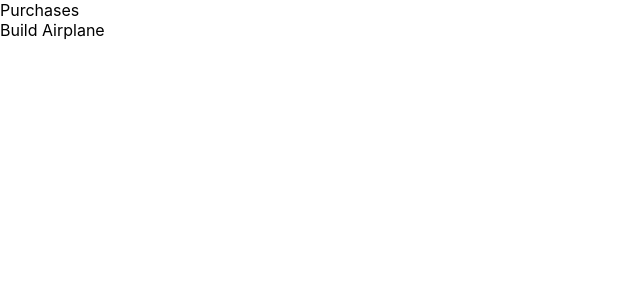
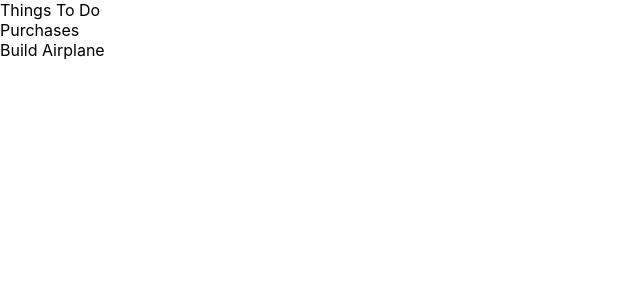
Before and after one commit to lorecrafting/wonder-todo, a React (Create React App) app: page / in a window 1280 px wide. Shown: the top 300 px of the page, without its empty margins (0-640 px from the left). Built offline with nearby package versions, Linux system fonts and the light colour scheme.

Commit message:
add home page header title

```diff
--- a/src/pages/Home/Home.jsx
+++ b/src/pages/Home/Home.jsx
@@ -4,7 +4,14 @@ import GroupList from './GroupList.jsx';
 
 const Home = () => {
   const { state } = useContext(AppContext);
-  return <GroupList groups={state.groups} />;
+  return (
+    <>
+      <div>Things To Do</div>
+      <div>
+        <GroupList groups={state.groups} />
+      </div>
+    </>
+  );
 };
 
 export default Home;
```
